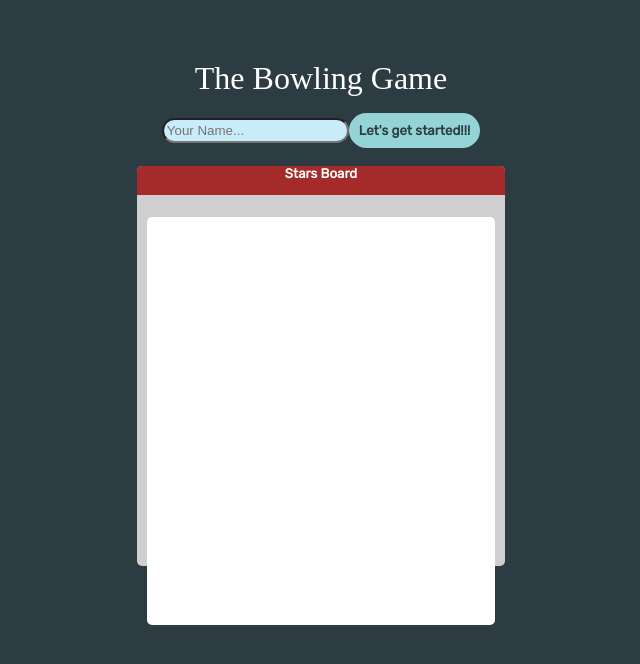
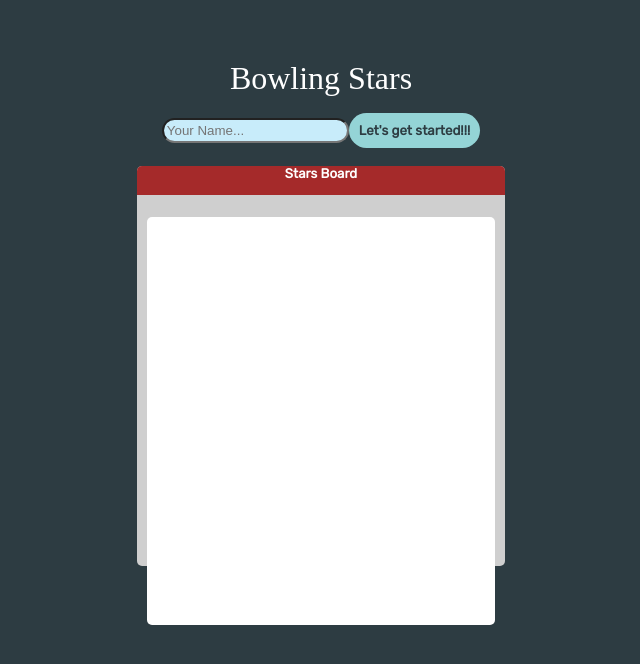
Before and after one commit to HoangCongQuan267/Bowling_2, a Vue app: page /#/ in a window 1280 px wide. Shown: the top 664 px of the page, without its empty margins (319-959 px from the left). Built offline with nearby package versions, Linux system fonts and the light colour scheme; a web font is replaced by a local one.

Commit message:
fouth commit

```diff
--- a/src/components/BowlingGame.vue
+++ b/src/components/BowlingGame.vue
@@ -28,7 +28,7 @@ export default {
   name: "Title",
   data() {
     return {
-      title: "The Bowling Game",
+      title: "Bowling Stars",
     };
   },
 };
```
